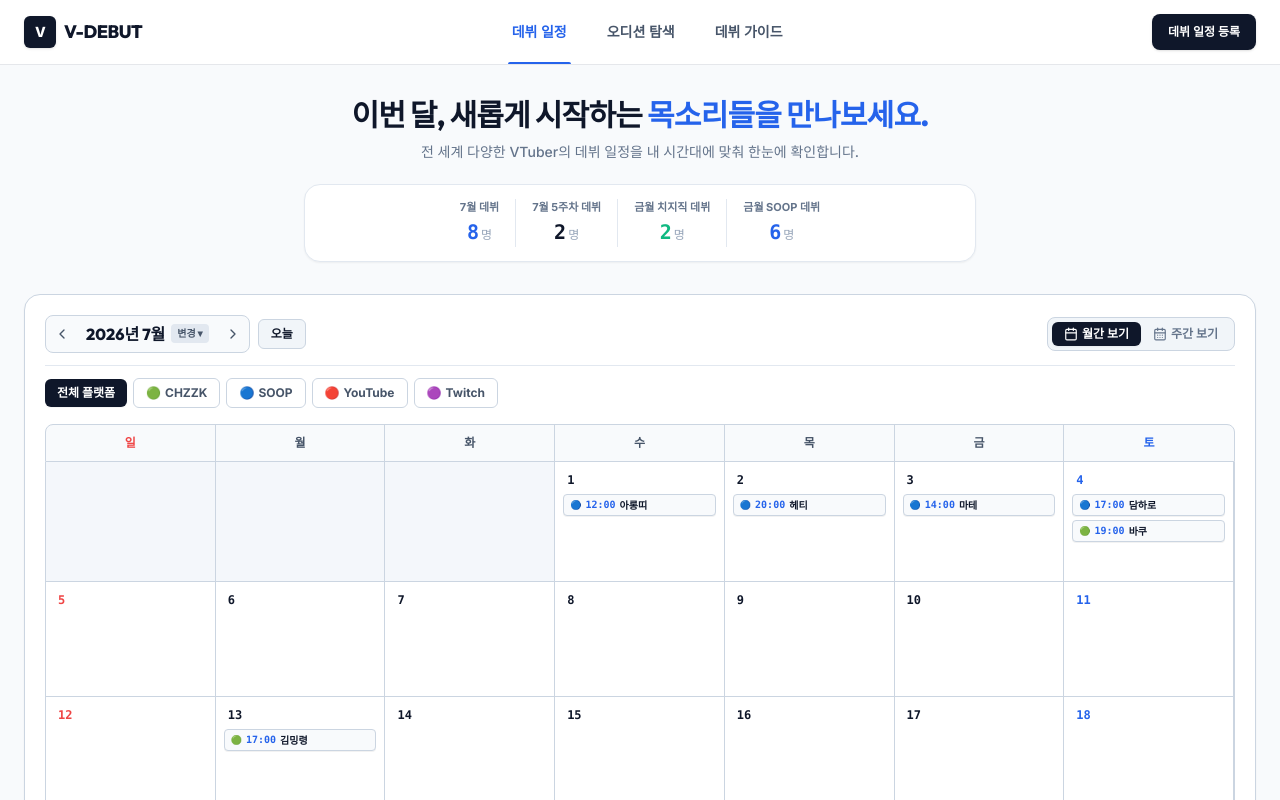
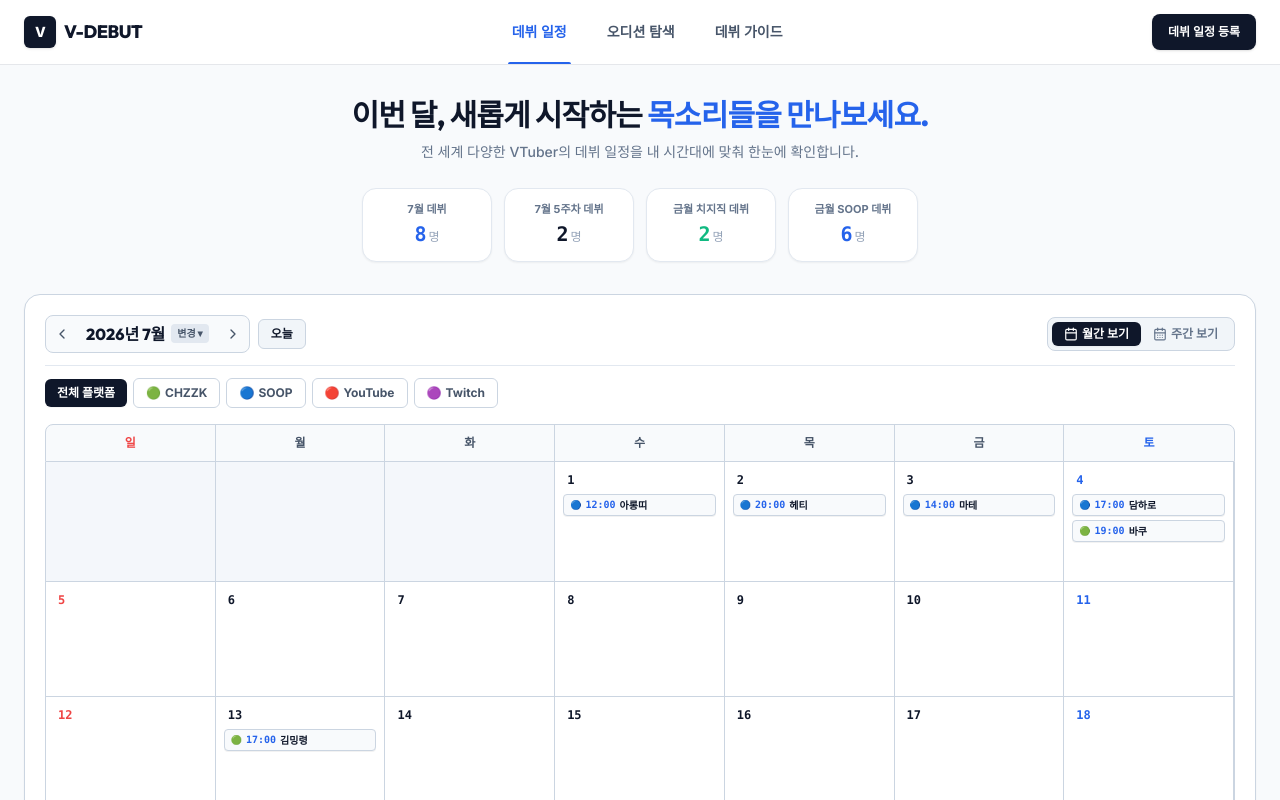
Before and after one commit to Ji-ChangKim/StreamingService, a React (Vite) app in the folder frontend/: page / in a window 1280 px wide. Shown: the top 800 px of the page. Built offline with nearby package versions, Linux system fonts and the light colour scheme; no server answers.

Commit message:
redesign_stats_into_separate_rounded_cards

```diff
--- a/frontend/src/components/HeroHeader.tsx
+++ b/frontend/src/components/HeroHeader.tsx
@@ -70,7 +70,7 @@ export function HeroHeader({
   ].filter((card) => card.count > 0);
 
   return (
-    <div className="py-6 sm:py-8 flex flex-col items-center justify-center text-center space-y-5 max-w-4xl mx-auto">
+    <div className="py-6 sm:py-8 flex flex-col items-center justify-center text-center space-y-6 max-w-4xl mx-auto">
       {/* 1. 히어로 타이틀 & 설명글 (가운데 정렬) */}
       <div className="space-y-2">
         <h1 className="text-xl sm:text-2xl md:text-3xl font-extrabold text-[#0F172A] tracking-tight font-['Outfit']">
@@ -81,10 +81,10 @@ export function HeroHeader({
         </h3>
       </div>
 
-      {/* 2. 통계 카드 (상시 노출 2개 + 0명 초과 시만 보이는 가변 플랫폼 카드) */}
-      <div className="flex flex-wrap items-center justify-center gap-y-3 bg-white p-3.5 px-6 rounded-[16px] border border-[#E2E8F0] shadow-xs max-w-2xl w-full mx-auto divide-x divide-[#E2E8F0]">
+      {/* 2. 각각 독립된 둥근 별도 카드 박스 형태 (Separate Rounded Cards) */}
+      <div className="flex flex-wrap items-center justify-center gap-3 w-full max-w-3xl mx-auto">
         {/* 상시 노출 1: {N}월 데뷔 */}
-        <div className="text-center px-4">
+        <div className="bg-white rounded-[14px] border border-[#E2E8F0] shadow-xs px-5 py-3 text-center min-w-[130px] hover:border-[#2563EB] hover:shadow-sm transition-all">
           <span className="text-[11px] font-bold text-[#64748B] block mb-0.5">{currentMonthNum}월 데뷔</span>
           <span className="text-xl font-extrabold text-[#2563EB] font-mono">
             {monthEvents.length}<span className="text-xs font-normal text-[#94A3B8] ml-0.5">명</span>
@@ -92,16 +92,19 @@ export function HeroHeader({
         </div>
 
         {/* 상시 노출 2: {A}월 {B}주차 데뷔 */}
-        <div className="text-center px-4">
+        <div className="bg-white rounded-[14px] border border-[#E2E8F0] shadow-xs px-5 py-3 text-center min-w-[130px] hover:border-[#0F172A] hover:shadow-sm transition-all">
           <span className="text-[11px] font-bold text-[#64748B] block mb-0.5">{currentMonthNum}월 {currentWeekNum}주차 데뷔</span>
           <span className="text-xl font-extrabold text-[#0F172A] font-mono">
             {weekEvents.length}<span className="text-xs font-normal text-[#94A3B8] ml-0.5">명</span>
           </span>
         </div>
 
-        {/* 가변 노출: 0명이 아닐 때만 등장하는 플랫폼별 카드 */}
+        {/* 가변 노출: 0명이 아닐 때만 등장하는 개별 둥근 카드 */}
         {dynamicCards.map((card) => (
-          <div key={card.label} className="text-center px-4 animate-fadeIn">
+          <div
+            key={card.label}
+            className="bg-white rounded-[14px] border border-[#E2E8F0] shadow-xs px-5 py-3 text-center min-w-[130px] hover:border-[#2563EB] hover:shadow-sm transition-all animate-fadeIn"
+          >
             <span className="text-[11px] font-bold text-[#64748B] block mb-0.5">{card.label}</span>
             <span className={`text-xl font-extrabold font-mono ${card.color}`}>
               {card.count}<span className="text-xs font-normal text-[#94A3B8] ml-0.5">명</span>
```
Also changed, not shown: 1 other file (tests, documents, lock files or other folders).
